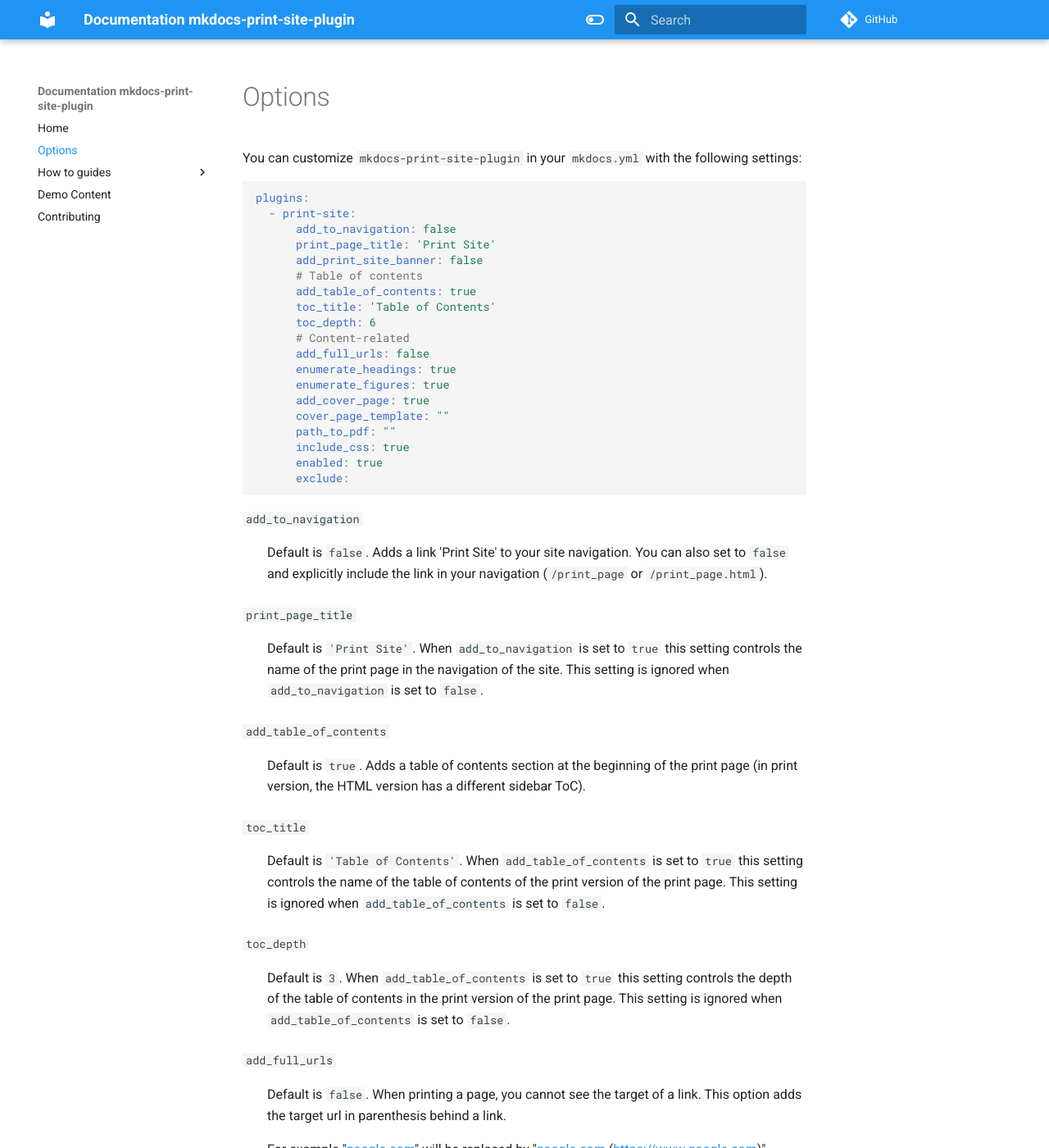
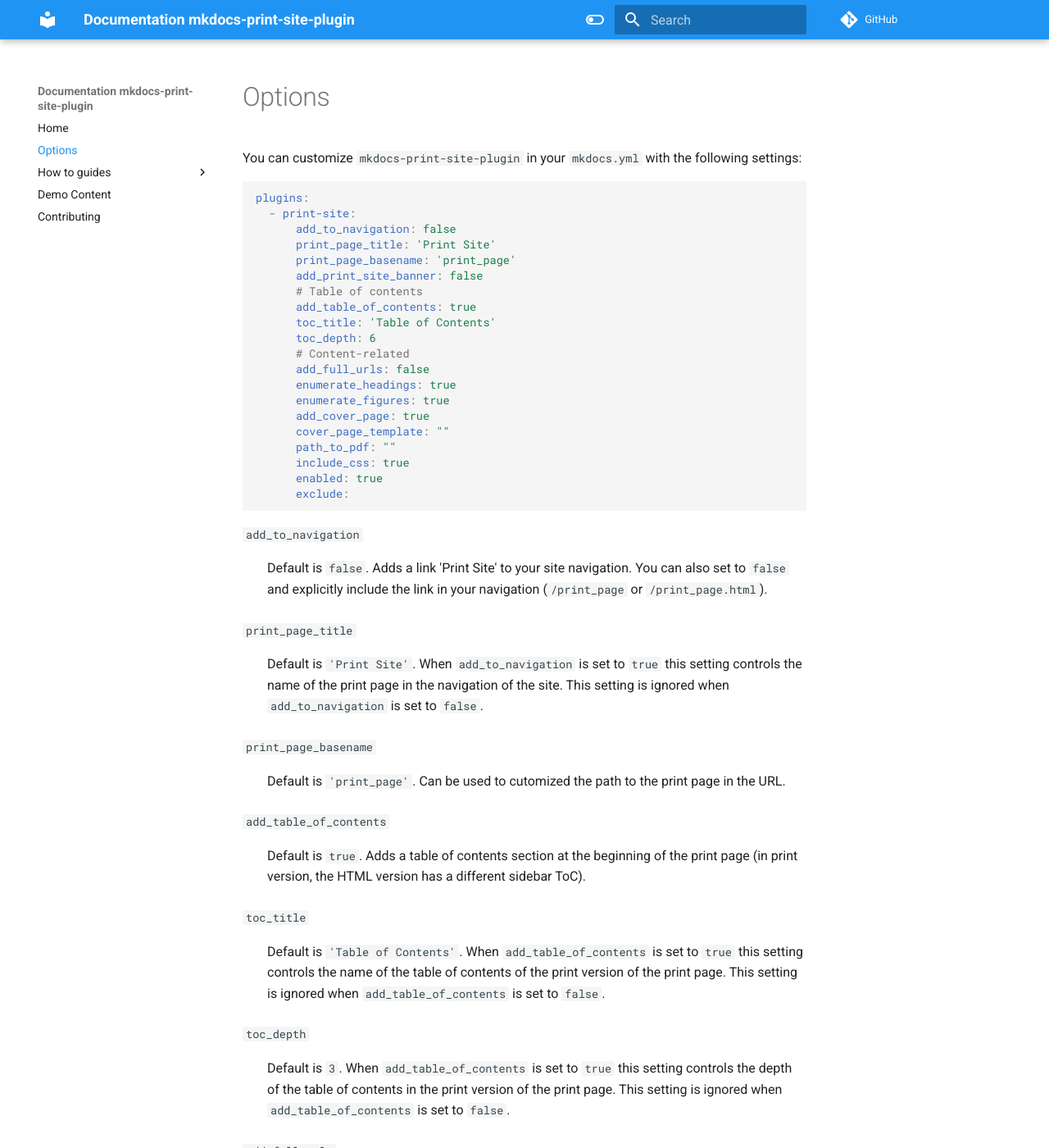
Before and after one commit to timvink/mkdocs-print-site-plugin, an MkDocs documentation site: the page built from docs/options.md, in a window 1280 px wide and 1400 px high. Shown: the whole window at 82% size. Built offline with MkDocs 1.6.1 and Material for MkDocs 9.7.7, drawn with Linux system fonts in a browser that asks for light colours; a script that is not in the unit is left out; comment, search, counter and statistics services are not loaded.

Commit message:
Add option to change the print page URL

```diff
--- a/docs/options.md
+++ b/docs/options.md
@@ -7,6 +7,7 @@ plugins:
   - print-site:
       add_to_navigation: false
       print_page_title: 'Print Site'
+      print_page_basename: 'print_page'
       add_print_site_banner: false
       # Table of contents
       add_table_of_contents: true
@@ -29,6 +30,9 @@ plugins:
 
 `print_page_title`
 :   Default is `'Print Site'`. When `add_to_navigation` is set to `true` this setting controls the name of the print page in the navigation of the site. This setting is ignored when `add_to_navigation` is set to `false`.
+
+`print_page_basename`
+:   Default is `'print_page'`. Can be used to cutomized the path to the print page in the URL.
 
 `add_table_of_contents`
 :   Default is `true`. Adds a table of contents section at the beginning of the print page (in print version, the HTML version has a different sidebar ToC).
```
Also changed, not shown: 1 other file.
